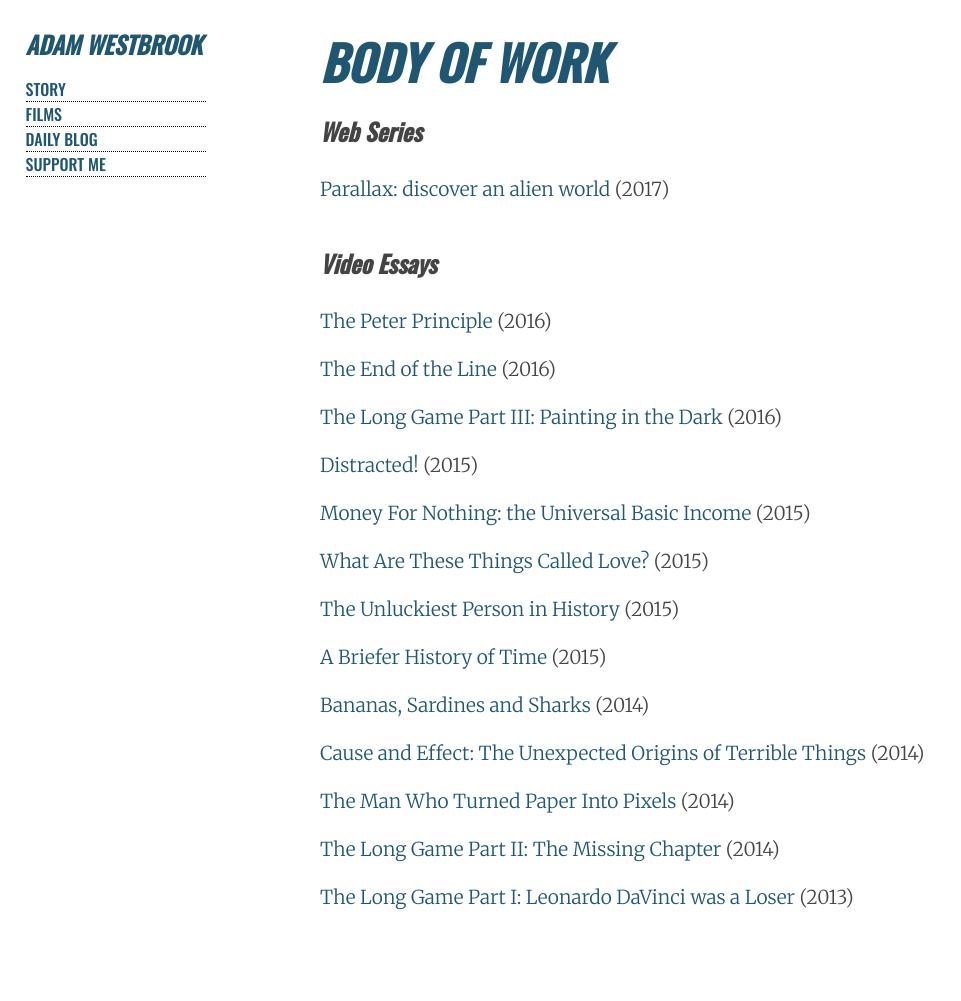
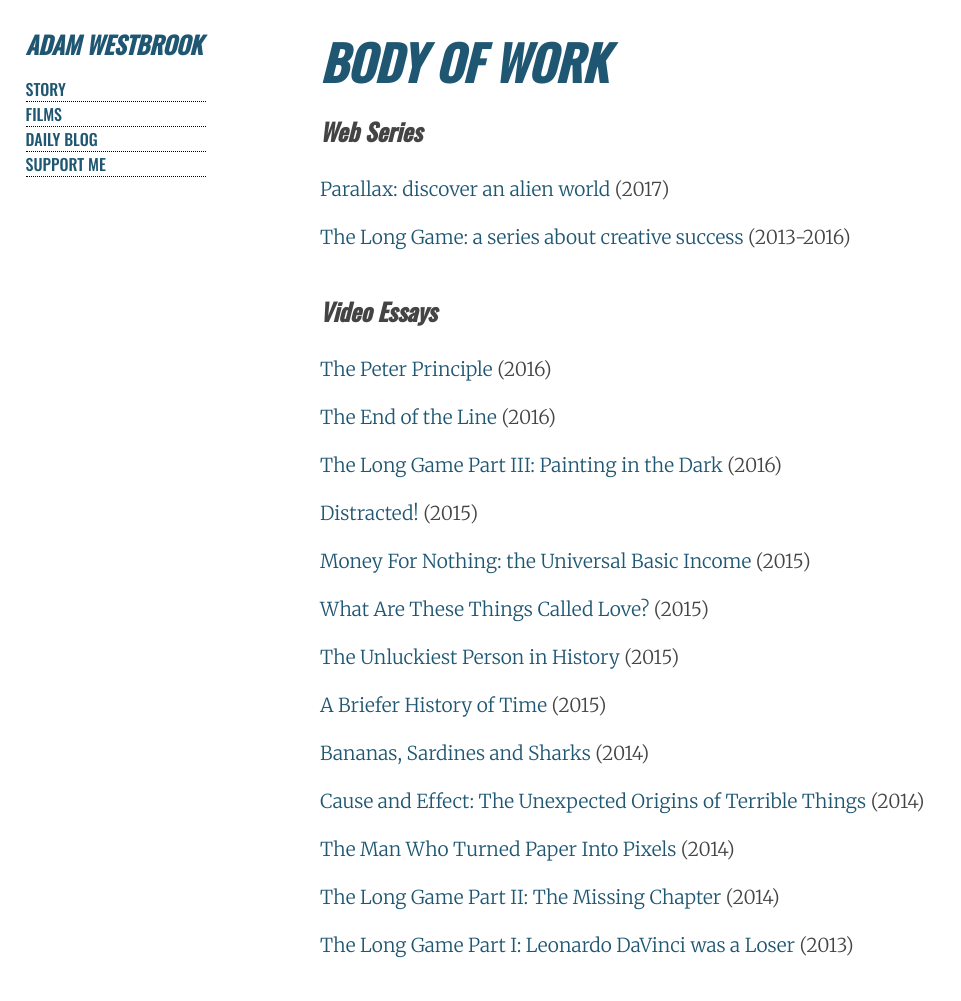
Before and after one commit to AdamWestbrook/adamwestbrook.github.io, a Jekyll site: the page built from portfolio.md, in a window 1280 px wide. Shown: the whole page, without its empty margins (0-961 px from the left). Built offline with Jekyll 4.4.1, drawn with Linux system fonts in a browser that asks for light colours; before the commit the page ends 953 px from its top, so only the background shows below that.

Commit message:
Update portfolio.md

```diff
--- a/portfolio.md
+++ b/portfolio.md
@@ -8,6 +8,7 @@ permalink: /portfolio/
 ## Web Series
 
 - [Parallax: discover an alien world](http://adamwestbrook.co.uk/parallax) (2017)
+- [The Long Game: a series about creative success](https://www.youtube.com/watch?v=IV6tZEj4yY0&t=2s&index=2&list=PLctgPm-taRR-YjbpuKuFW9i0pfMiuir1u) (2013-2016)
 
 ## Video Essays
 
```
